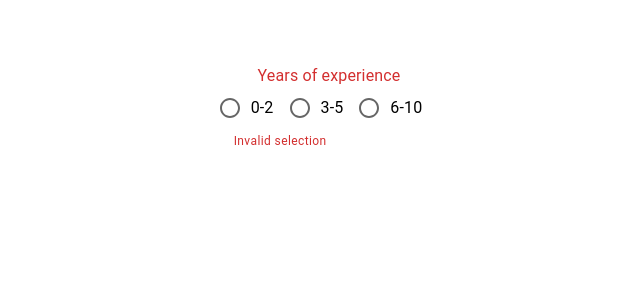
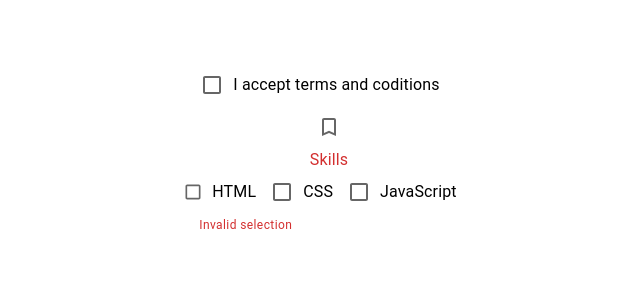
Before and after one commit to sudheer313/food-villa, a React (Create React App) app: page / in a window 1280 px wide. Shown: the top 300 px of the page, without its empty margins (311-951 px from the left). Built offline with nearby package versions, Linux system fonts and the light colour scheme.

Commit message:
update MuiCheckbox

```diff
--- a/src/App.js
+++ b/src/App.js
@@ -2,6 +2,7 @@
 import "./App.css";
 import Muibutton from "./components/Muibutton";
 import MuiCard from "./components/MuiCard";
+import MuiCheckbox from "./components/MuiCheckbox";
 import MuiNavbar from "./components/MuiNavbar";
 import MuiRadioButton from "./components/MuiRadioButton";
 import MuiSelect from "./components/MuiSelect";
@@ -21,7 +22,8 @@
       </Stack> */}
       {/* <MuiTextField/> */}
       {/* <MuiSelect/> */}
-      <MuiRadioButton />
+      {/* <MuiRadioButton /> */}
+      <MuiCheckbox />
     </div>
   );
 }
--- /dev/null
+++ b/src/components/MuiCheckbox.js
@@ -0,0 +1,93 @@
+import React from "react";
+import {
+  Box,
+  FormControlLabel,
+  Checkbox,
+  FormControl,
+  FormLabel,
+  FormGroup,
+  FormHelperText,
+} from "@mui/material";
+import { useState } from "react";
+import BookmarkBorderIcon from "@mui/icons-material/BookmarkBorder";
+import BookmarkIcon from "@mui/icons-material/Bookmark";
+const MuiCheckbox = () => {
+  const [acceptTnc, setAcceptTnc] = useState("");
+  const [skills, setSkills] = useState([]);
+  console.log(skills);
+  const handleSkillChange = (event) => {
+    const index = skills.indexOf(event.target.value);
+    if (index === -1) {
+      setSkills([...skills, event.target.value]);
+    } else setSkills(skills.filter((skill) => skill !== event.target.value));
+  };
+  console.log(acceptTnc);
+  const handleChange = (event) => {
+    setAcceptTnc(event.target.checked);
+  };
+  return (
+    <Box>
+      <Box>
+        <FormControlLabel
+          label="I accept terms and coditions"
+          control={
+            <Checkbox
+              checked={acceptTnc}
+              onChange={handleChange}
+              colour="secondary"
+            />
+          }
+        />
+      </Box>
+      <Box>
+        <Checkbox icon={<BookmarkBorderIcon />}>
+          checkedIcon={<BookmarkIcon />}
+          checked={acceptTnc}
+          onChange={handleChange}
+        </Checkbox>
+      </Box>
+      <Box>
+        <FormControl error>
+          <FormLabel>Skills</FormLabel>
+          <FormGroup row>
+            <FormControlLabel
+              label="HTML"
+              control={
+                <Checkbox
+                  value="html"
+                  checked={skills.includes("html")}
+                  onChange={handleSkillChange}
+                  size="small"
+                  colour="secondary"
+                />
+              }
+            />
+            <FormControlLabel
+              label="CSS"
+              control={
+                <Checkbox
+                  value="css"
+                  checked={skills.includes("css")}
+                  onChange={handleSkillChange}
+                />
+              }
+            />
+            <FormControlLabel
+              label="JavaScript"
+              control={
+                <Checkbox
+                  value="JavaScript"
+                  checked={skills.includes("JavaScript")}
+                  onChange={handleSkillChange}
+                />
+              }
+            />
+          </FormGroup>
+          <FormHelperText>Invalid selection</FormHelperText>
+        </FormControl>
+      </Box>
+    </Box>
+  );
+};
+
+export default MuiCheckbox;
```
